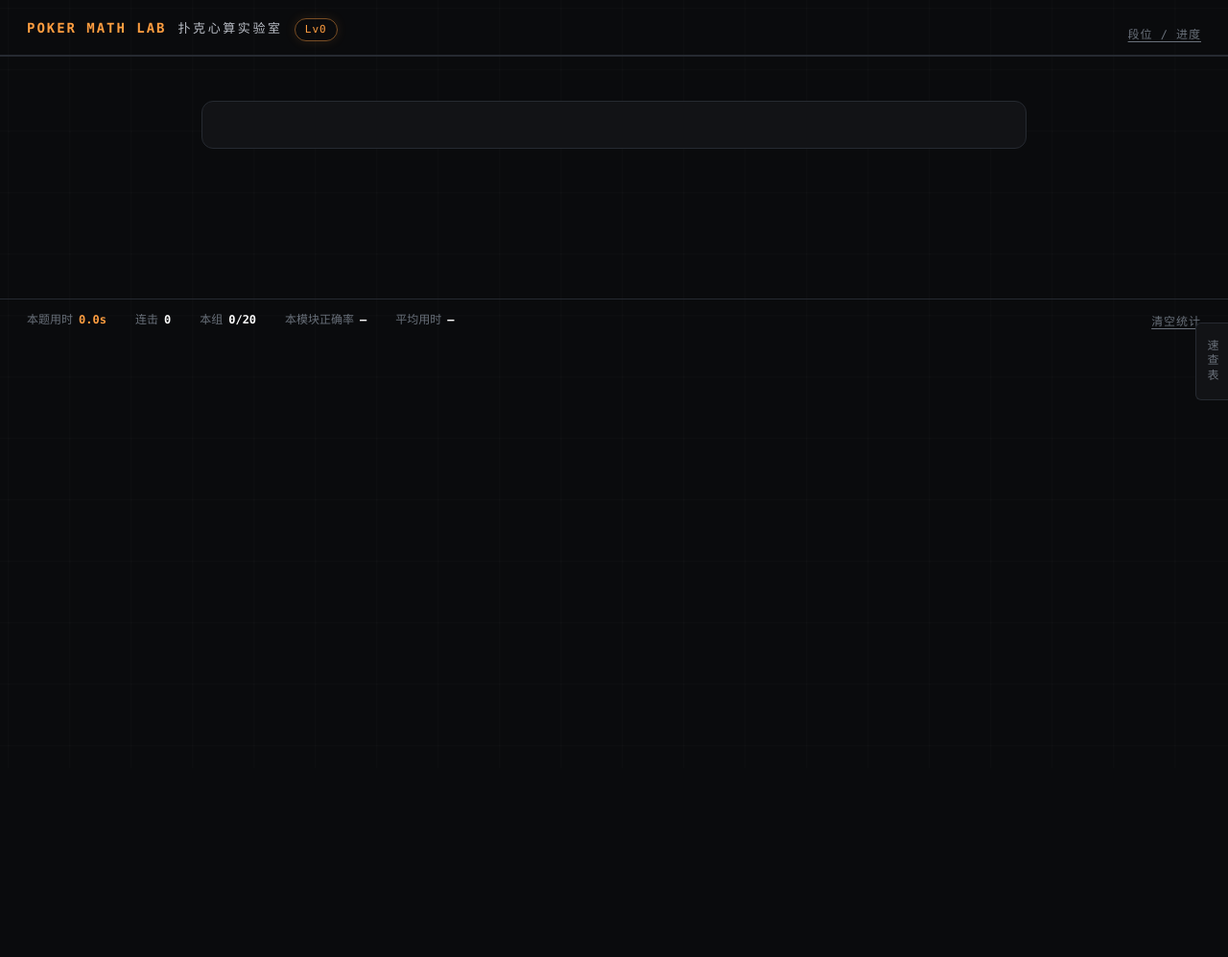
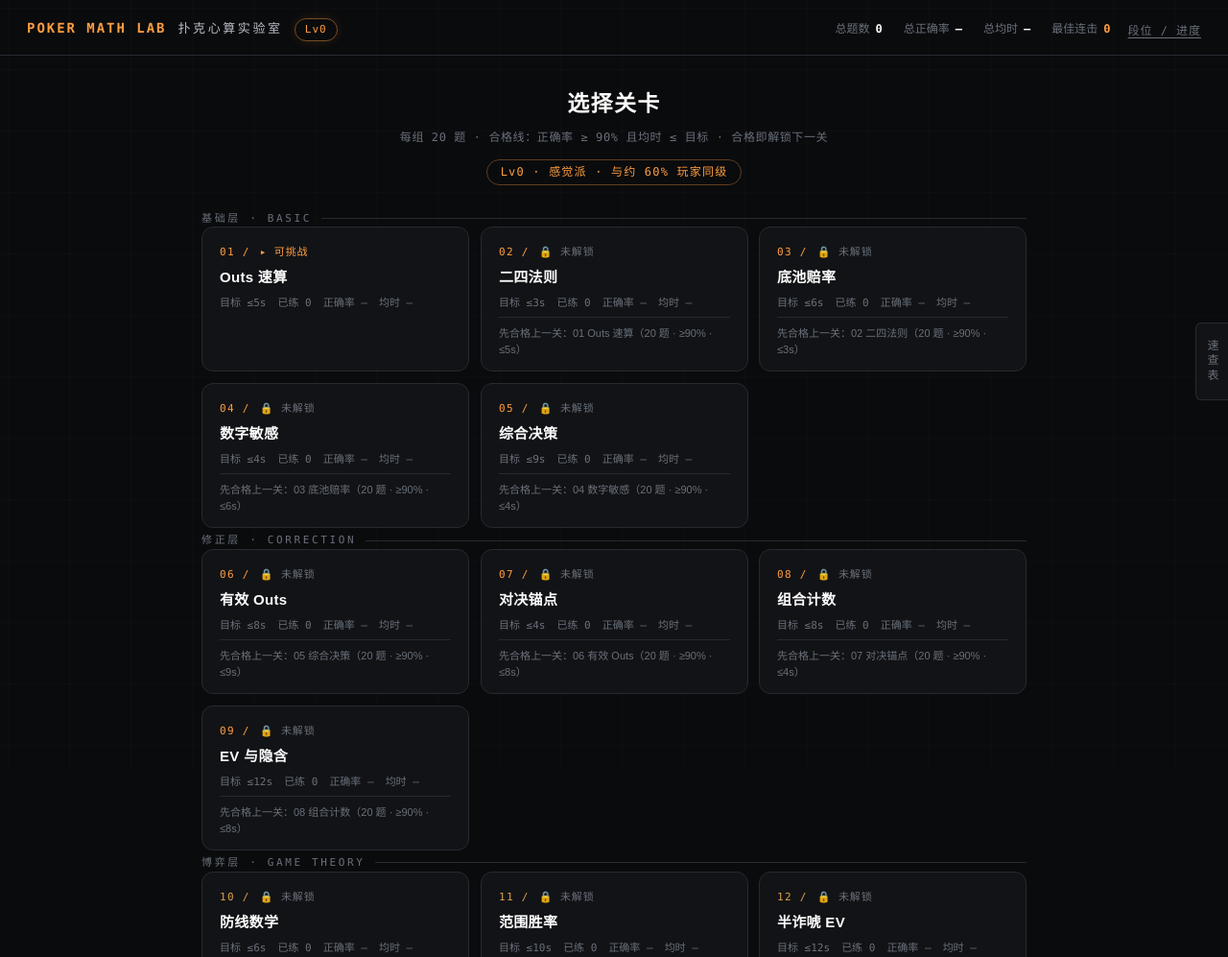
Before and after one commit to camovibe/camovibe.github.io, a plain HTML site: page poker-math-lab/index.html in a window 1280 px wide. Shown: the top 997 px of the page at 96% size. Before the commit the page ends 800 px from the top, so only its background shows below. Drawn offline with Linux system fonts and the light colour scheme.

Commit message:
Add lobby markup and styles to index.html (pairs with app.js lobby logic)

```diff
--- a/poker-math-lab/index.html
+++ b/poker-math-lab/index.html
@@ -9,6 +9,7 @@
 <meta name="apple-mobile-web-app-title" content="PokerMath">
 <link rel="manifest" href="manifest.json">
 <link rel="apple-touch-icon" href="icons/01a208e0-8e1f-7ea0-91c0-0db5c496a136-icon-180.png">
+<link rel="icon" type="image/svg+xml" href="icons/icon.svg">
 <title>Poker Math Lab · 扑克心算实验室</title>
 <style>
 :root{
@@ -72,10 +73,11 @@ nav#modules{
 }
 .mod-btn .num{font-family:var(--mono);font-size:11px;letter-spacing:.1em;display:block;margin-bottom:2px}
 .mod-btn .nm{font-size:14px;color:var(--muted)}
-.mod-btn:hover .nm{color:var(--text)}
+.mod-btn:hover:not(.locked) .nm{color:var(--text)}
 .mod-btn.active{border-bottom-color:var(--signal)}
 .mod-btn.active .num{color:var(--signal)}
 .mod-btn.active .nm{color:var(--text);text-shadow:0 0 18px rgba(255,158,64,.35)}
+.mod-btn.locked{opacity:.32;cursor:not-allowed}
 /* 分层标记：基础=灰，进阶=信号橙，高阶=琥珀 */
 .mod-btn.t1 .num{color:var(--signal)}
 .mod-btn.t2 .num{color:var(--warn)}
@@ -93,6 +95,43 @@ nav#modules{
 /* ---- 主舞台 ---- */
 main{display:flex;justify-content:center;padding:26px 20px 40px}
 #stage{width:100%;max-width:860px;display:flex;flex-direction:column;gap:18px}
+
+/* ---- 关卡大厅 ---- */
+#lobby{width:100%;max-width:860px;display:flex;flex-direction:column;gap:20px}
+.lobby-head{text-align:center;padding:6px 0 2px}
+.lobby-title{font-size:23px;font-weight:700;letter-spacing:.06em}
+.lobby-sub{font-size:12px;color:var(--faint);font-family:var(--mono);margin-top:8px;letter-spacing:.05em}
+.lobby-lv{
+  font-family:var(--mono);font-size:12px;color:var(--signal);margin-top:12px;letter-spacing:.1em;
+  display:inline-block;border:1px solid rgba(255,158,64,.35);border-radius:999px;padding:3px 14px;
+}
+.tier-label{
+  font-family:var(--mono);font-size:11px;letter-spacing:.24em;color:var(--faint);
+  display:flex;align-items:center;gap:10px;margin-top:4px;
+}
+.tier-label::after{content:"";flex:1;height:1px;background:var(--border)}
+.lv-grid{display:grid;grid-template-columns:repeat(auto-fill,minmax(250px,1fr));gap:12px}
+.lv-card{
+  appearance:none;text-align:left;cursor:pointer;
+  background:var(--panel);border:1px solid var(--border);border-radius:var(--r-md);
+  padding:16px 18px 14px;color:var(--text);
+  display:flex;flex-direction:column;gap:8px;
+  transition:border-color .25s,box-shadow .25s,transform .1s;
+  animation:deal .5s var(--ease-reveal) both;
+}
+.lv-card:hover:not(.locked){border-color:rgba(255,158,64,.5);box-shadow:0 0 18px rgba(255,158,64,.1)}
+.lv-card:active:not(.locked){transform:translateY(1px)}
+.lv-card.locked{opacity:.42;cursor:not-allowed}
+.lv-top{display:flex;justify-content:space-between;align-items:baseline;gap:10px}
+.lv-num{font-family:var(--mono);font-size:11px;letter-spacing:.12em;color:var(--signal)}
+.lv-card.t2 .lv-num{color:var(--warn)}
+.lv-status{font-family:var(--mono);font-size:11px;letter-spacing:.08em;white-space:nowrap}
+.lv-status.pass{color:var(--pass)}
+.lv-status.open{color:var(--signal)}
+.lv-status.lock{color:var(--faint)}
+.lv-name{font-size:15px;font-weight:600;letter-spacing:.02em}
+.lv-meta{font-family:var(--mono);font-size:11px;color:var(--faint);display:flex;gap:12px;flex-wrap:wrap}
+.lv-req{font-size:11px;color:var(--faint);line-height:1.5;border-top:1px solid var(--border);padding-top:8px}
 
 .table{
   background:var(--panel);border:1px solid var(--border);border-radius:var(--r-md);
@@ -200,6 +239,8 @@ footer .spacer{flex:1}
 .link-btn:hover{color:var(--muted)}
 #replay-btn{color:var(--warn)}
 #replay-btn:hover{color:var(--signal)}
+#home-btn{color:var(--pass)}
+#home-btn:hover{color:var(--signal)}
 
 /* ---- 组小结弹层 ---- */
 #round-overlay,
@@ -290,11 +331,14 @@ footer .spacer{flex:1}
   header{padding:14px 16px 10px}
   nav#modules{padding:0 16px}
   #subnav{padding:12px 16px 0}
+  .lv-grid{grid-template-columns:1fr}
   .card{width:52px;height:72px}
   .card .r{font-size:20px}.card .s{font-size:16px}
   .answer-display{font-size:36px}
   .decide-btn{padding:14px 36px;font-size:18px}
   footer{padding:10px 16px;gap:16px}
+  .round-grid{grid-template-columns:1fr}
+  .round-panel{min-width:0;width:92vw}
 }
 @media (prefers-reduced-motion:reduce){
   *{animation:none!important;transition:none!important}
@@ -316,11 +360,20 @@ footer .spacer{flex:1}
   </div>
 </header>
 
-<nav id="modules"></nav>
-<div id="subnav"></div>
+<nav id="modules" style="display:none"></nav>
+<div id="subnav" style="display:none"></div>
 
 <main>
-  <section id="stage">
+  <section id="lobby">
+    <div class="lobby-head">
+      <div class="lobby-title">选择关卡</div>
+      <div class="lobby-sub">每组 20 题 · 合格线：正确率 ≥ 90% 且均时 ≤ 目标 · 合格即解锁下一关</div>
+      <div><span class="lobby-lv" id="lobby-lv"></span></div>
+    </div>
+    <div id="lobby-tiers"></div>
+  </section>
+
+  <section id="stage" style="display:none">
     <div class="table" id="table">
       <div id="board-zone" style="display:none">
         <div class="zone-label" id="board-label">牌面</div>
@@ -345,6 +398,7 @@ footer .spacer{flex:1}
   <span class="fstat">本模块正确率<b id="f-acc">—</b></span>
   <span class="fstat">平均用时<b id="f-avg">—</b></span>
   <span class="spacer"></span>
+  <button class="link-btn" id="home-btn" style="display:none">关卡地图</button>
   <button class="link-btn" id="replay-btn" style="display:none">错题回放</button>
   <button class="link-btn" id="reset-stats">清空统计</button>
 </footer>
@@ -355,6 +409,7 @@ footer .spacer{flex:1}
     <div class="round-title" id="round-title"></div>
     <div class="round-grid" id="round-grid"></div>
     <button class="key go" id="round-continue">继续 · Enter</button>
+    <div style="margin-top:14px"><button class="link-btn" id="round-home">返回关卡地图</button></div>
   </div>
 </div>
 
@@ -368,7 +423,7 @@ footer .spacer{flex:1}
       <div id="mod-progress"></div>
     </div>
     <div class="progress-note">
-      达标线：题数 ≥ 40 · 正确率 ≥ 90% · 均时 ≤ 目标用时。段位按层递进：基础层 01-04 → 决策 05 → 修正层 06-09 → 博弈层 10-13。<br>
+      解锁规则：每关练满一组 20 题，正确率 ≥ 90% 且均时 ≤ 目标即合格，自动解锁下一关。段位达标线：累计题数 ≥ 40 · 正确率 ≥ 90% · 均时 ≤ 目标。段位按层递进：基础层 01-04 → 决策 05 → 修正层 06-09 → 博弈层 10-13。<br>
       百分比为对<b>现场低中级别现金桌/朋友局玩家池</b>的推算估算（依据：绝大多数娱乐玩家不计算赔率，常客中系统做范围与 EV 修正的是少数）——数学是地板不是天花板：读人、情绪控制、资金管理不在此尺上。对职业桌，Lv5 只是入场券。
     </div>
     <div style="text-align:center;margin-top:20px">
```
